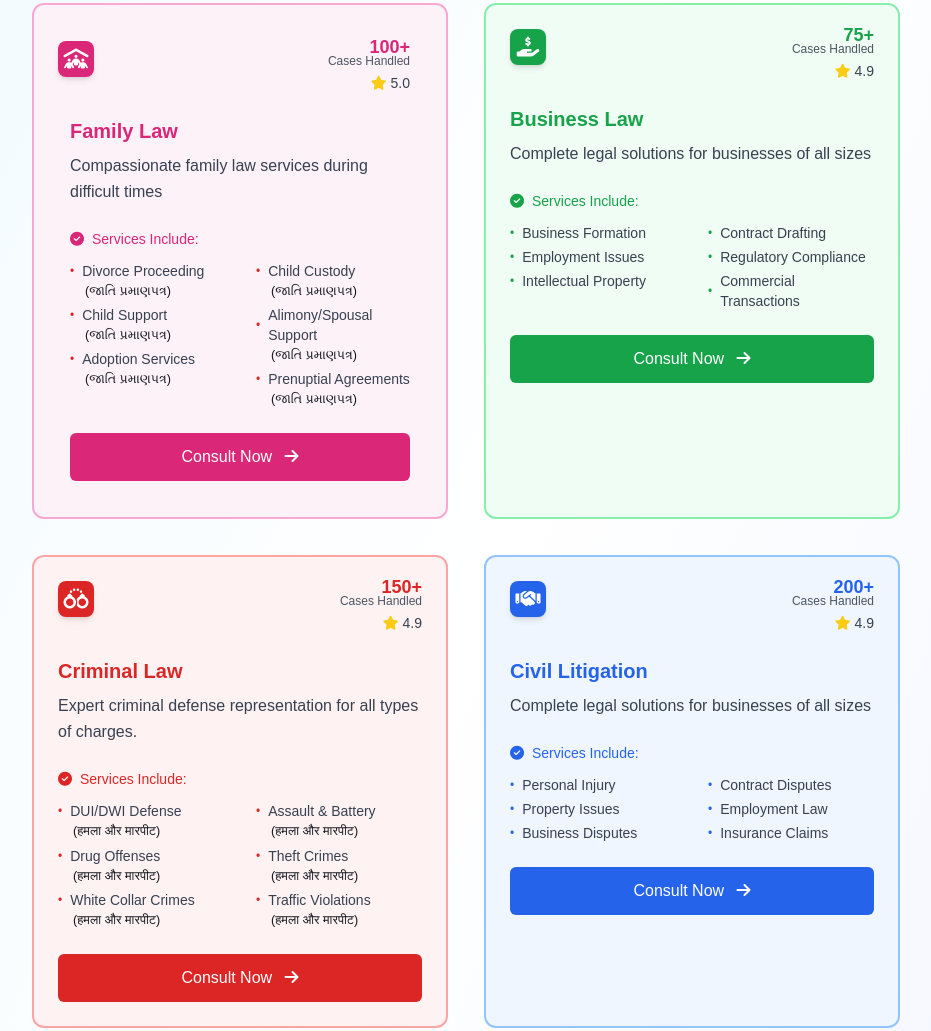
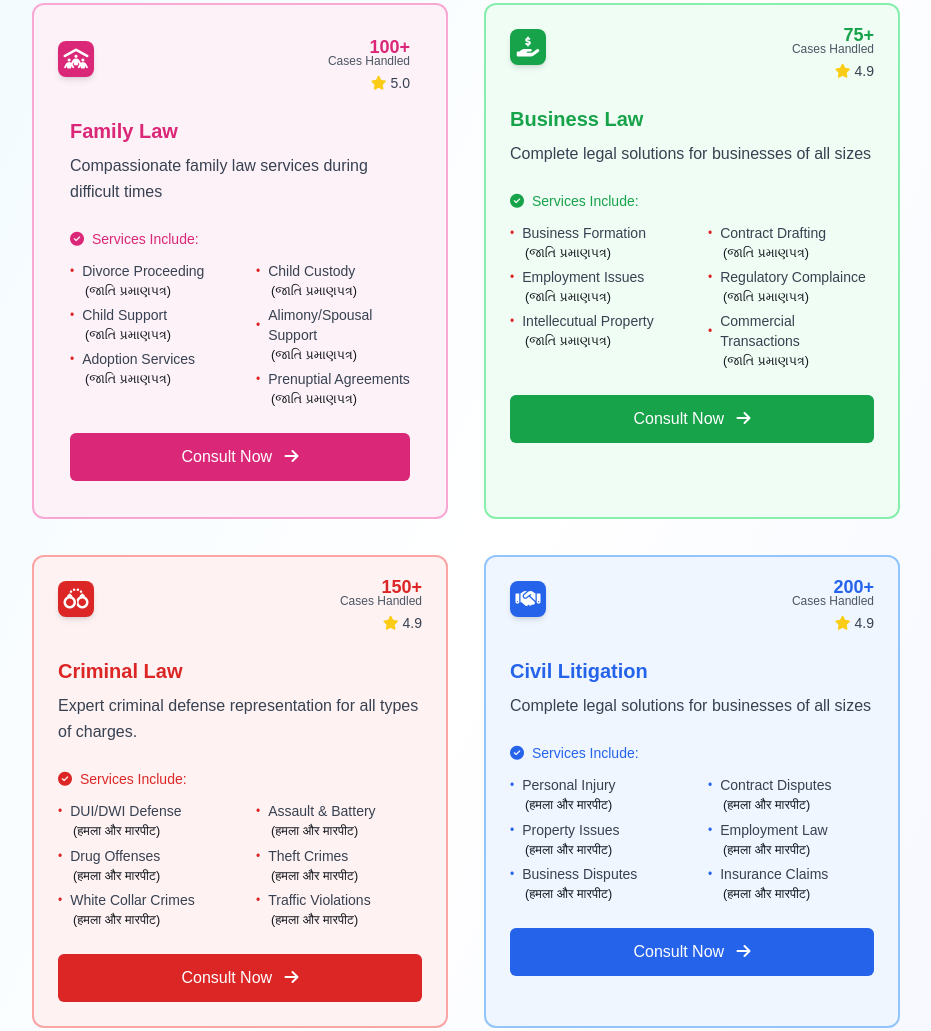
Before and after one commit to ironman2105/Adv_Details, a plain HTML site: page index.html in a window 1280 px wide. Shown: the part 770-1801 px from the top of the page, without its empty margins (174-1105 px from the left). Drawn offline with nearby package versions, Linux system fonts and the light colour scheme.

Commit message:
Update index.html

```diff
--- a/index.html
+++ b/index.html
@@ -843,8 +843,7 @@
         </button>
       </section>
 
-      <!-- Business Law Card -->
-      <section
+     <section
         class="border-2 border-green-300 rounded-xl p-6 bg-green-50 relative"
         aria-label="Business Law service card"
       >
@@ -875,26 +874,53 @@
 
         <div class="grid grid-cols-2 gap-x-8 gap-y-1 text-gray-700 text-sm mb-6">
           <ul class="space-y-1 list-none">
-            <li class="flex items-center">
-              <span class="text-green-600 mr-2 text-xs">•</span>Business Formation
+
+             <li class="flex flex-col">
+              <div class="flex items-center">
+                <span class="text-red-600 mr-2 text-xs">•</span>Business Formation
+              </div>
+              <div class="hindi-meaning" style="font-size:0.79rem; color:#13171e; margin-left:15px; line-height:1.6;">(જાતિ પ્રમાણપત્ર)</div>
             </li>
-            <li class="flex items-center">
-              <span class="text-green-600 mr-2 text-xs">•</span>Employment Issues
+
+             <li class="flex flex-col">
+              <div class="flex items-center">
+                <span class="text-red-600 mr-2 text-xs">•</span>Employment Issues
+              </div>
+              <div class="hindi-meaning" style="font-size:0.79rem; color:#13171e; margin-left:15px; line-height:1.6;">(જાતિ પ્રમાણપત્ર)</div>
             </li>
-            <li class="flex items-center">
-              <span class="text-green-600 mr-2 text-xs">•</span>Intellectual Property
+
+           <li class="flex flex-col">
+              <div class="flex items-center">
+                <span class="text-red-600 mr-2 text-xs">•</span>Intellecutual Property
+              </div>
+              <div class="hindi-meaning" style="font-size:0.79rem; color:#13171e; margin-left:15px; line-height:1.6;">(જાતિ પ્રમાણપત્ર)</div>
             </li>
+
+
           </ul>
           <ul class="space-y-1 list-none">
-            <li class="flex items-center">
-              <span class="text-green-600 mr-2 text-xs">•</span>Contract Drafting
+
+            <li class="flex flex-col">
+              <div class="flex items-center">
+                <span class="text-red-600 mr-2 text-xs">•</span>Contract Drafting
+              </div>
+              <div class="hindi-meaning" style="font-size:0.79rem; color:#13171e; margin-left:15px; line-height:1.6;">(જાતિ પ્રમાણપત્ર)</div>
             </li>
-            <li class="flex items-center">
-              <span class="text-green-600 mr-2 text-xs">•</span>Regulatory Compliance
+
+            <li class="flex flex-col">
+              <div class="flex items-center">
+                <span class="text-red-600 mr-2 text-xs">•</span>Regulatory Complaince
+              </div>
+              <div class="hindi-meaning" style="font-size:0.79rem; color:#13171e; margin-left:15px; line-height:1.6;">(જાતિ પ્રમાણપત્ર)</div>
             </li>
-            <li class="flex items-center">
-              <span class="text-green-600 mr-2 text-xs">•</span>Commercial Transactions
+
+            <li class="flex flex-col">
+              <div class="flex items-center">
+                <span class="text-red-600 mr-2 text-xs">•</span>Commercial Transactions
+              </div>
+              <div class="hindi-meaning" style="font-size:0.79rem; color:#13171e; margin-left:15px; line-height:1.6;">(જાતિ પ્રમાણપત્ર)</div>
             </li>
+
           </ul>
         </div>
 
@@ -1024,25 +1050,47 @@
 
         <div class="grid grid-cols-2 gap-x-8 gap-y-1 text-gray-700 text-sm mb-6">
           <ul class="space-y-1 list-none">
-            <li class="flex items-center">
+           <li class="flex flex-col">
+              <div class="flex items-center">
               <span class="text-blue-600 mr-2 text-xs">•</span>Personal Injury
+              </div>
+               <div class="hindi-meaning" style="font-size:0.79rem; color:#13171e; margin-left:15px; line-height:1.6;">(हमला और मारपीट)</div>
             </li>
-            <li class="flex items-center">
+            <li class="flex flex-col">
+              <div class="flex items-center">
               <span class="text-blue-600 mr-2 text-xs">•</span>Property Issues
+              </div>
+               <div class="hindi-meaning" style="font-size:0.79rem; color:#13171e; margin-left:15px; line-height:1.6;">(हमला और मारपीट)</div>
             </li>
-            <li class="flex items-center">
+            <li class="flex flex-col">
+              <div class="flex items-center">
               <span class="text-blue-600 mr-2 text-xs">•</span>Business Disputes
+              </div>
+               <div class="hindi-meaning" style="font-size:0.79rem; color:#13171e; margin-left:15px; line-height:1.6;">(हमला और मारपीट)</div>
             </li>
           </ul>
           <ul class="space-y-1 list-none">
-            <li class="flex items-center">
+            <li class="flex flex-col">
+              <div class="flex items-center">
               <span class="text-blue-600 mr-2 text-xs">•</span>Contract Disputes
+              </div>
+               <div class="hindi-meaning" style="font-size:0.79rem; color:#13171e; margin-left:15px; line-height:1.6;">(हमला और मारपीट)</div>
             </li>
-            <li class="flex items-center">
+
+            <li class="flex flex-col">
+              <div class="flex items-center">
               <span class="text-blue-600 mr-2 text-xs">•</span>Employment Law
+              </div>
+               <div class="hindi-meaning" style="font-size:0.79rem; color:#13171e; margin-left:15px; line-height:1.6;">(हमला और मारपीट)</div>
             </li>
-            <li class="flex items-center">
+
+
+
+          <li class="flex flex-col">
+              <div class="flex items-center">
               <span class="text-blue-600 mr-2 text-xs">•</span>Insurance Claims
+              </div>
+               <div class="hindi-meaning" style="font-size:0.79rem; color:#13171e; margin-left:15px; line-height:1.6;">(हमला और मारपीट)</div>
             </li>
           </ul>
         </div>
```
